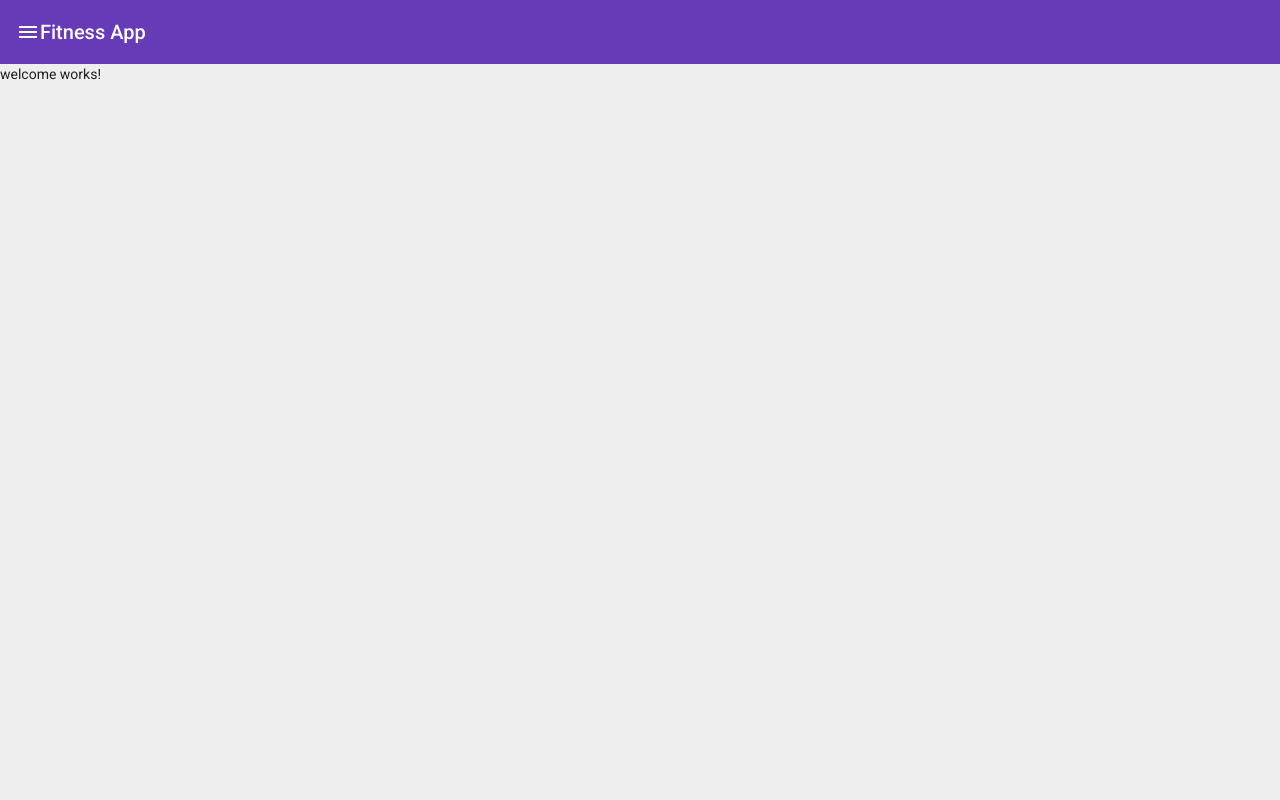
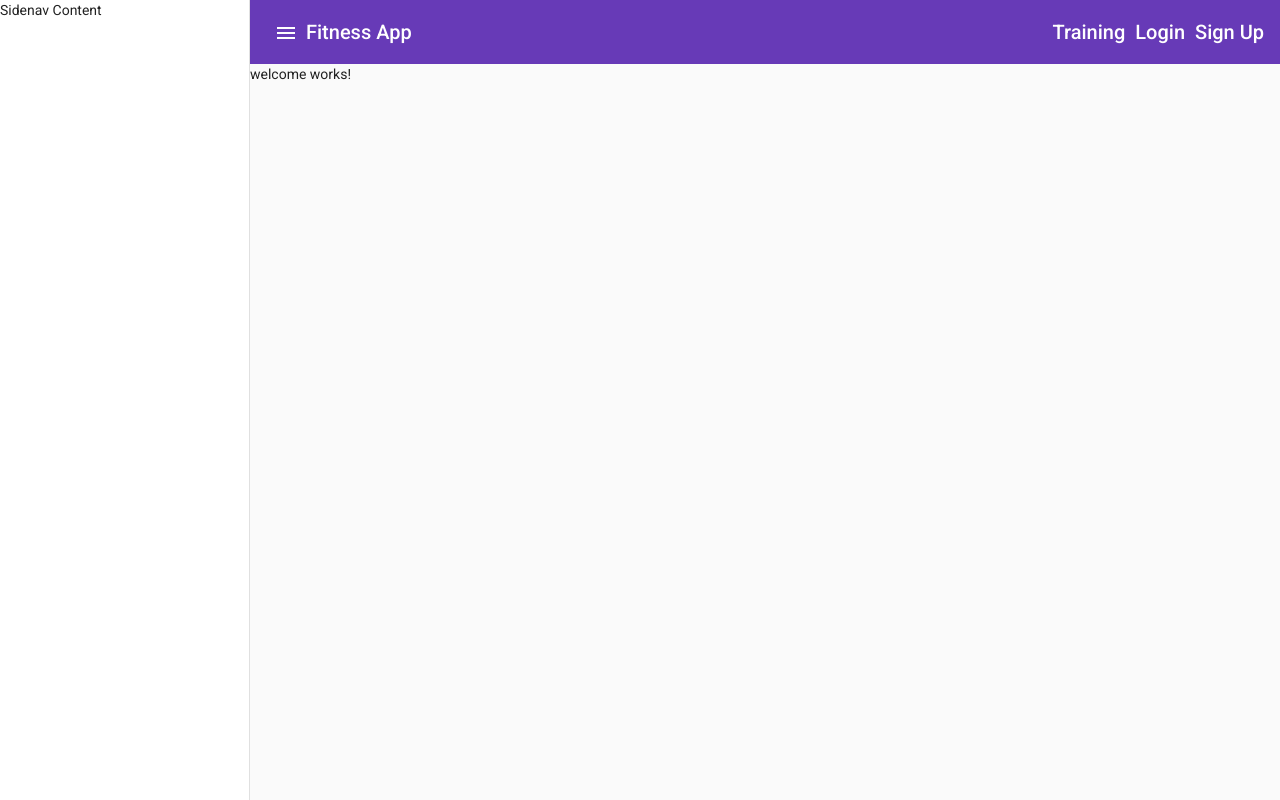
Before and after one commit to StormValen/fitness-app, an Angular app: page / in a window 1280 px wide. Built offline with nearby package versions, Linux system fonts and the light colour scheme.

Commit message:
(feat) toolbar flex layout and sidenav sizes

```diff
--- a/src/app/app.component.html
+++ b/src/app/app.component.html
@@ -1,12 +1,23 @@
-<mat-sidenav-container class="example-container">
-  <mat-sidenav mode="side" #sidenav role="navigation">
+<mat-sidenav-container>
+    <mat-sidenav mode="side" #sidenav role="navigation" opened>
         <span>Sidenav Content</span>
     </mat-sidenav>
     <mat-sidenav-content>
         <mat-toolbar color="primary">
+            <button mat-icon-button>
                 <mat-icon (click)="sidenav.toggle()">menu</mat-icon>
-      <span>Fitness App</span>
+            </button>
+            <a routerLink="/">{{ title }}</a>
+            <div fxFlex fxLayout fxLayoutAlign="flex-end">
+                <ul fxLayout fxLayoutGap="10px" class="navigation-item">
+                    <li><a routerLink="/training">Training</a></li>
+                    <li><a routerLink="/login">Login</a></li>
+                    <li><a routerLink="/signup">Sign Up</a></li>
+                </ul>
+            </div>
         </mat-toolbar>
+        <main>
             <router-outlet></router-outlet>
+        </main>
     </mat-sidenav-content>
 </mat-sidenav-container>
--- a/src/app/app.component.scss
+++ b/src/app/app.component.scss
@@ -1,10 +1,21 @@
-:host {
-  .example-container {
-    position: absolute;
-    top: 0;
-    bottom: 0;
-    left: 0;
-    right: 0;
-    background: #eee;
-  }
+mat-sidenav, mat-sidenav-container, mat-sidenav-content {
+    height: 100%;
 }
+
+mat-sidenav {
+    width: 250px;
+}
+
+a {
+    text-decoration: none;
+    color: white;
+}
+a:hover, a:active  {
+    color: lightgray;
+}
+
+.navigation-item {
+    list-style: none;
+    padding: 0;
+    margin: 0;
+}
--- a/src/app/app.component.ts
+++ b/src/app/app.component.ts
@@ -6,5 +6,5 @@ import { Component } from '@angular/core';
   styleUrls: ['./app.component.scss']
 })
 export class AppComponent {
-  title = 'fitness-app';
+  title = 'Fitness App';
 }
```
Also changed, not shown: src/styles.scss (+7 -2 lines). Lines whose indentation alone changed are shown as unchanged.
